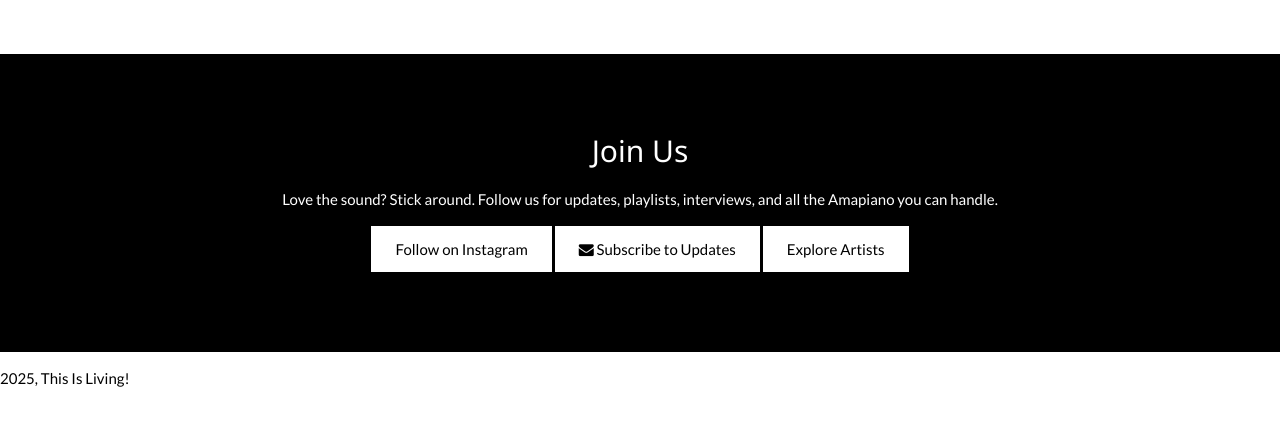
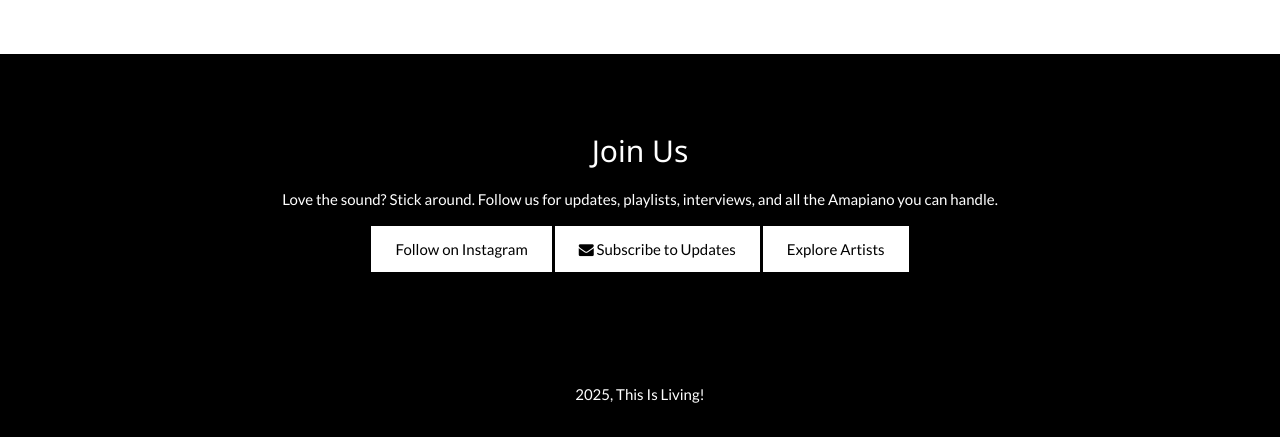
Before and after one commit to lefikamotswagae/abc24-017, a plain HTML site: page about.html in a window 1280 px wide. Shown: the part 2192-2629 px from the top of the page. Before the commit the page ends 2597 px from the top, so only its background shows below. Drawn offline with nearby package versions, Linux system fonts and the light colour scheme; files that its build step writes are made by us from their sources.

Commit message:
Update about.html

```diff
--- a/about.html
+++ b/about.html
@@ -117,7 +117,7 @@
   <button class="w3-button w3-white w3-padding-large w3-margin-bottom"><i class="https://www.youtube.com/"></i> Explore Artists</button>
   </div>
 </div>
-<footer>
+<footer class="w3-center w3-black w3-padding-16">
 <p>2025, This Is Living!</p>
 </footer>
 </body>
```
